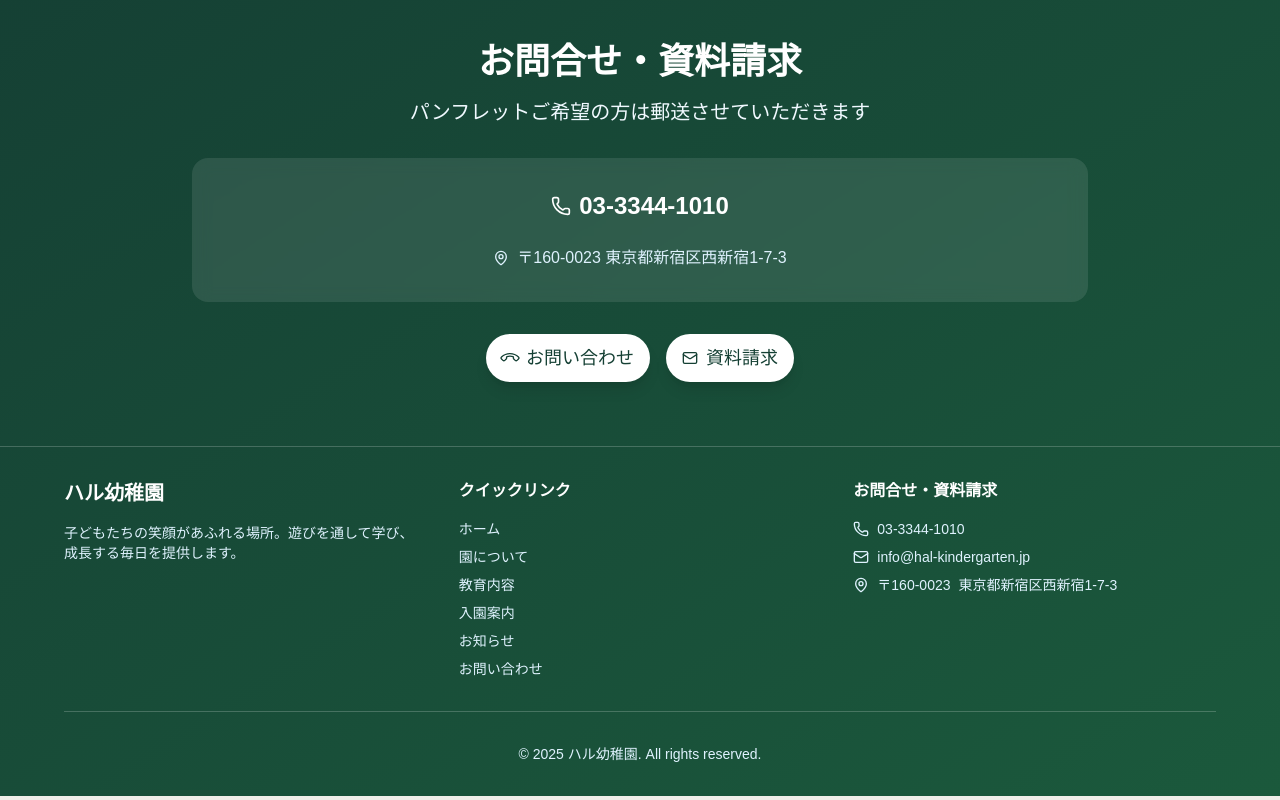
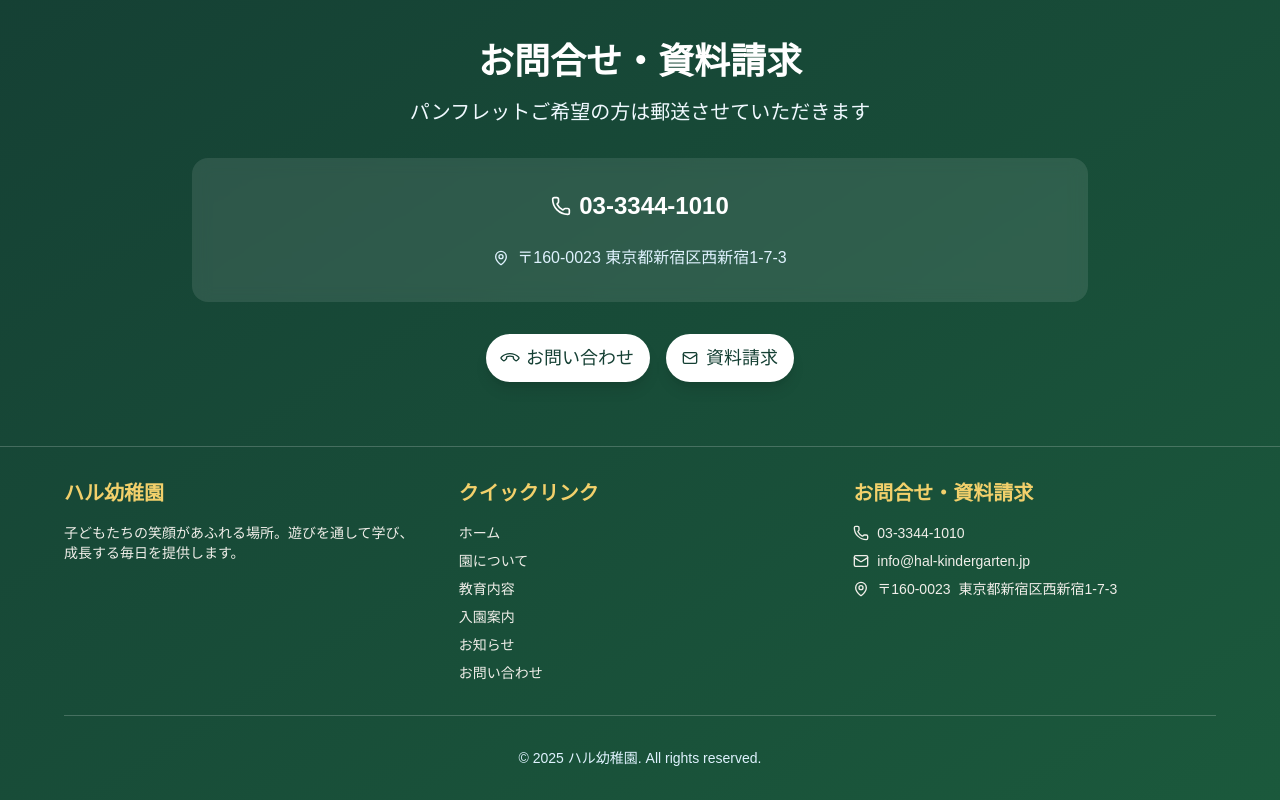
Before and after one commit to liuchiawei/hal-kindergarten, a Next.js app: page / in a window 1280 px wide. Shown: the part 4437-5237 px from the top of the page. Built offline with nearby package versions, Linux system fonts and the light colour scheme.

Commit message:
ui: footer title text color

```diff
--- a/src/components/layout/footer.tsx
+++ b/src/components/layout/footer.tsx
@@ -84,19 +84,21 @@ export default function Footer() {
       {/* Footer Bottom */}
       <div className="border-t border-white/20 py-8 px-4">
         <div className="max-w-6xl mx-auto">
-          <div className="grid md:grid-cols-3 gap-8 mb-8">
+          <div className="grid md:grid-cols-3 gap-8 mb-8 **:data-[section=title]:text-accent **:data-[section=title]:text-xl **:data-[section=title]:font-bold **:data-[section=title]:mb-4 **:data-[section=description]:text-background **:data-[section=description]:text-sm **:data-[section=description]:space-y-2">
             <div>
-              <h3 className="text-xl font-bold mb-4">{content.footer.title}</h3>
-              <p className="text-sky-100 text-sm">
+              <h3 data-section="title">
+                {content.footer.title}
+              </h3>
+              <p data-section="description">
                 {content.footer.description}
               </p>
             </div>
 
             <div>
-              <h4 className="font-semibold mb-4">
+              <h4 data-section="title">
                 {content.footer.quickLinks.title}
               </h4>
-              <ul className="space-y-2 text-sm text-sky-100">
+              <ul data-section="description" className="space-y-2 text-sm text-sky-100">
                 {content.footer.quickLinks.items.map(
                   (item: { label: string; link: string }) => (
                     <li key={item.label}>
@@ -113,10 +115,10 @@ export default function Footer() {
             </div>
 
             <div>
-              <h4 className="font-semibold mb-4">
+              <h4 data-section="title">
                 {content.footer.contact.title}
               </h4>
-              <ul className="space-y-2 text-sm text-sky-100">
+              <ul data-section="description">
                 {content.footer.contact.items.map(
                   (item: {
                     label: string;
```
